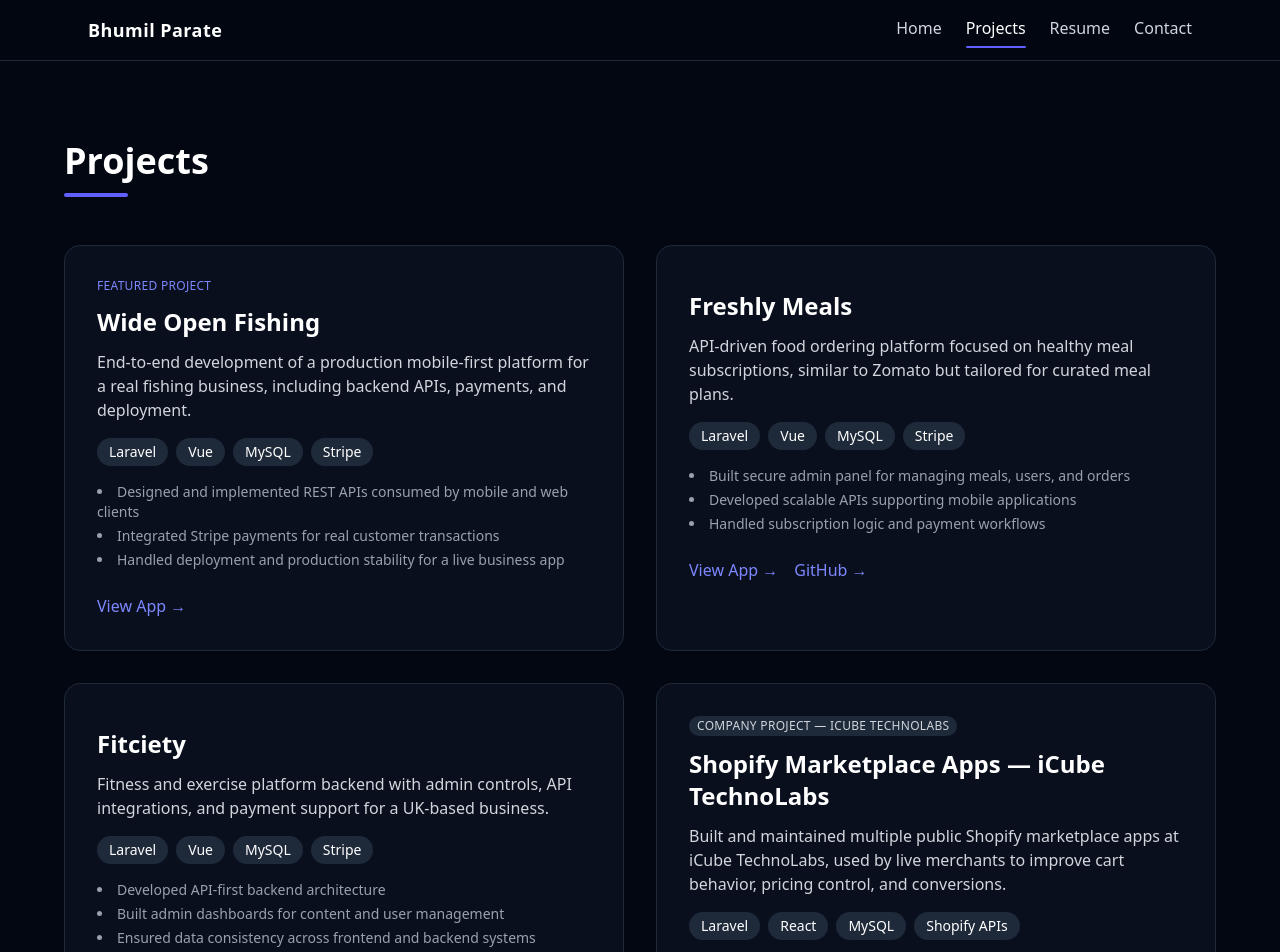
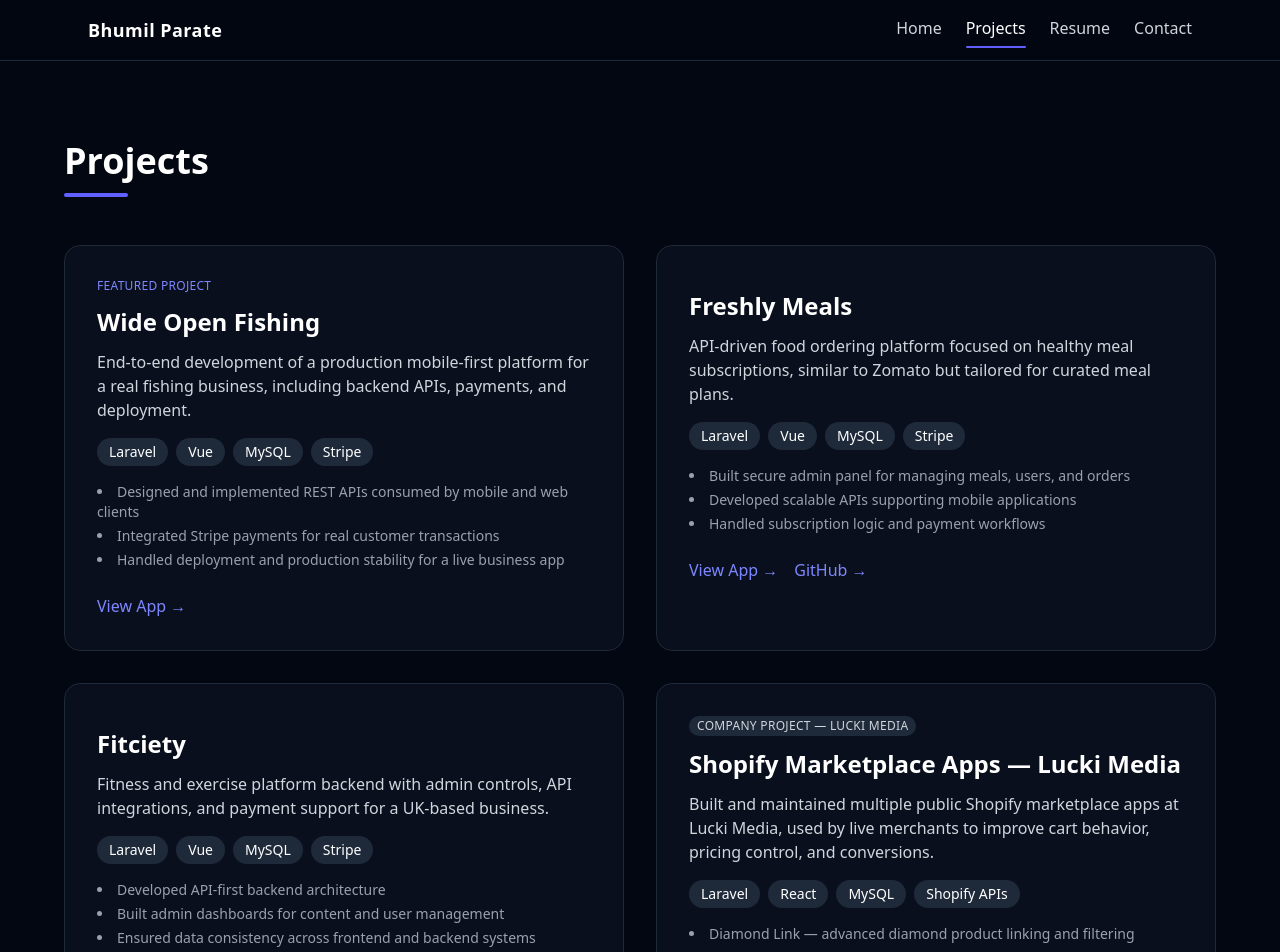
Before and after one commit to bhumzz1810/bhumil-parate-portfolio, a Vue app in the folder my-portfolio/: page /projects in a window 1280 px wide. Shown: the top 952 px of the page. Built offline with nearby package versions, Linux system fonts and the light colour scheme.

Commit message:
changes in project vue

```diff
--- a/my-portfolio/src/data/projects.ts
+++ b/my-portfolio/src/data/projects.ts
@@ -53,9 +53,9 @@ export const projects: Project[] = [
   },
   {
   id: 4,
-  title: "Shopify Marketplace Apps — iCube TechnoLabs",
+  title: "Shopify Marketplace Apps — Lucki Media",
   description:
-    "Built and maintained multiple public Shopify marketplace apps at iCube TechnoLabs, used by live merchants to improve cart behavior, pricing control, and conversions.",
+    "Built and maintained multiple public Shopify marketplace apps at Lucki Media, used by live merchants to improve cart behavior, pricing control, and conversions.",
   stack: ["Laravel", "React", "MySQL", "Shopify APIs"],
   highlights: [
     "Diamond Link — advanced diamond product linking and filtering",
--- a/my-portfolio/src/pages/Projects.vue
+++ b/my-portfolio/src/pages/Projects.vue
@@ -25,10 +25,10 @@ import { projects } from '../data/projects'
   </span>
 
   <span
-    v-if="project.title.includes('iCube TechnoLabs')"
+    v-if="project.title.includes('Lucki Media')"
     class="text-xs uppercase tracking-wide bg-gray-800 text-gray-300 px-2 py-0.5 rounded-full"
   >
-    Company Project — iCube TechnoLabs
+    Company Project — Lucki Media
   </span>
 </div>
 
@@ -68,8 +68,8 @@ import { projects } from '../data/projects'
     View App →
   </a>
 
-  <!-- Shopify app links (only for iCube TechnoLabs project) -->
-  <template v-if="project.title.includes('iCube TechnoLabs')">
+  <!-- Shopify app links (only for Lucki Media project) -->
+  <template v-if="project.title.includes('Lucki Media')">
     <a
       href="https://apps.shopify.com/gemfind-diamond-link-1"
       target="_blank"
```
